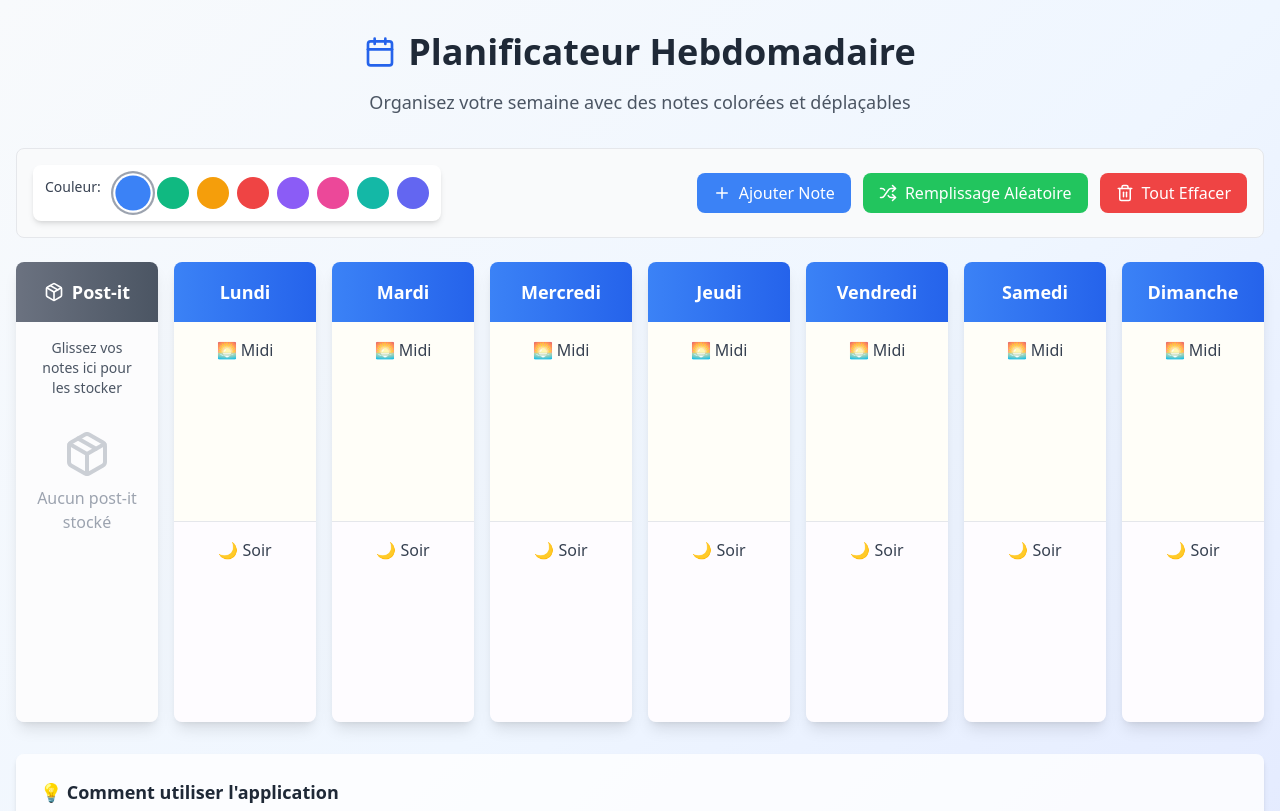
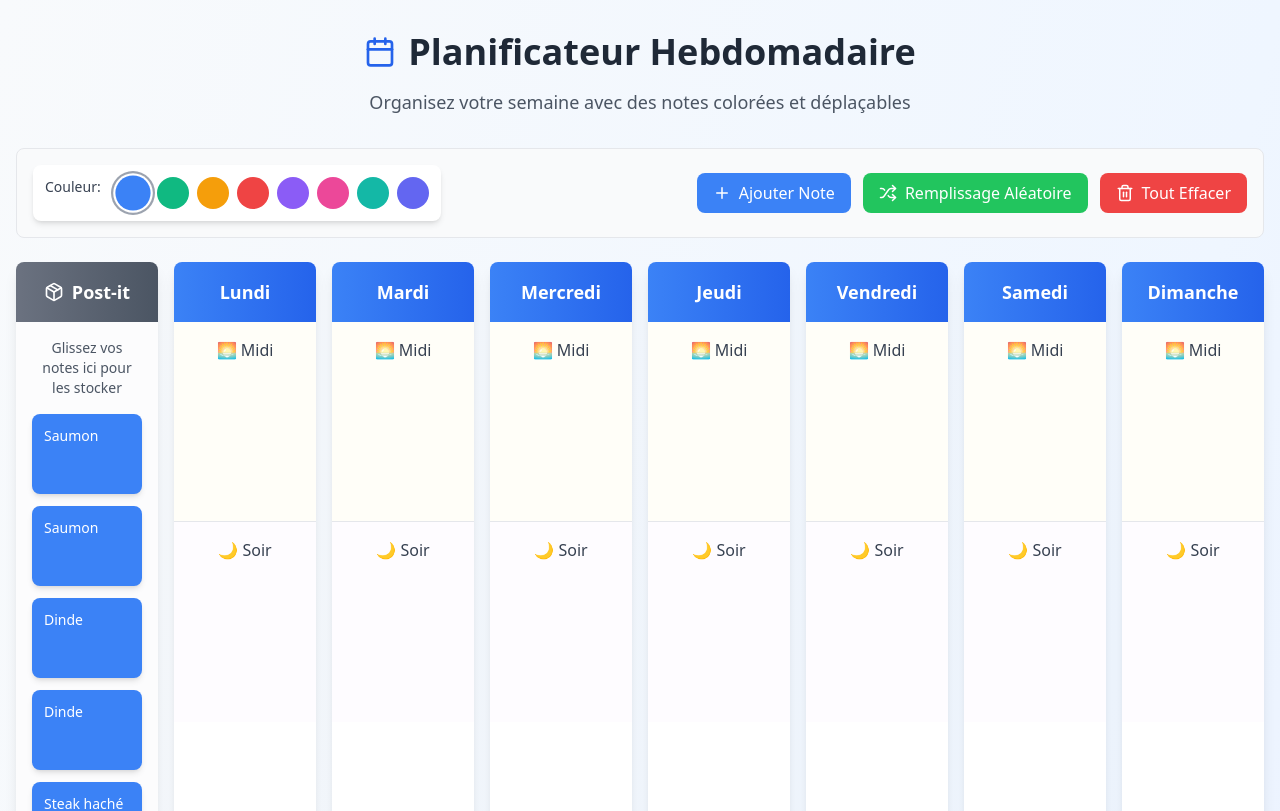
Before and after one commit to philippe-lubrano/Planning, a React (Vite) app: page / in a window 1280 px wide. Shown: the top 811 px of the page. Built offline with nearby package versions, Linux system fonts and the light colour scheme.

Commit message:
Add default food tickets in Post-it column

```diff
--- a/src/App.tsx
+++ b/src/App.tsx
@@ -4,11 +4,12 @@ import { StickyNote as StickyNoteType, COLORS, DAYS } from './types';
 import { DayColumn } from './components/DayColumn';
 import { PostItColumn } from './components/PostItColumn';
 import { Toolbar } from './components/Toolbar';
-import { generateRandomNotes } from './utils/noteGenerator';
+import { generateRandomNotes, redistributeExistingNotes } from './utils/noteGenerator';
+import { generateDefaultFoodNotes } from './utils/defaultNotes';
 import { useLocalStorage } from './hooks/useLocalStorage';
 
 function App() {
-  const [notes, setNotes] = useLocalStorage<StickyNoteType[]>('weekly-planner-notes', []);
+  const [notes, setNotes] = useLocalStorage<StickyNoteType[]>('weekly-planner-notes', generateDefaultFoodNotes());
   const [selectedColor, setSelectedColor] = useState(COLORS[0].value);
   const [draggedNote, setDraggedNote] = useState<StickyNoteType | null>(null);
 
--- /dev/null
+++ b/src/utils/defaultNotes.ts
@@ -0,0 +1,51 @@
+import { StickyNote, COLORS } from '../types';
+
+// Aliments par catégorie avec leurs couleurs
+const FOOD_CATEGORIES = {
+  proteins: {
+    color: COLORS.find(c => c.name === 'Blue')?.value || '#3B82F6',
+    items: ['Saumon', 'Dinde', 'Steak haché boeuf', 'Poulet', 'Colin']
+  },
+  carbs: {
+    color: COLORS.find(c => c.name === 'Yellow')?.value || '#F59E0B',
+    items: ['Riz basmati', 'Pâtes', 'Quinoa', 'Lentilles corail', 'Boulgour', 'Lentilles vertes', 'Riz complet']
+  },
+  vegetables: {
+    color: COLORS.find(c => c.name === 'Green')?.value || '#10B981',
+    items: ['Brocolis', 'Haricots verts', 'Butternut', 'Carottes', 'Patates douces', 'Courgettes', 'Epinards']
+  },
+  extras: {
+    color: COLORS.find(c => c.name === 'Pink')?.value || '#EC4899',
+    items: ['Avocat', 'Abricots secs', 'Pruneaux', 'Noix de cajou']
+  }
+};
+
+export const generateDefaultFoodNotes = (): StickyNote[] => {
+  const notes: StickyNote[] = [];
+  let noteId = 0;
+
+  // Créer chaque aliment en double
+  Object.entries(FOOD_CATEGORIES).forEach(([category, { color, items }]) => {
+    items.forEach(item => {
+      // Première copie
+      notes.push({
+        id: `default-${category}-${noteId++}`,
+        content: item,
+        color: color,
+        day: 'postit',
+        timeSlot: 'midi',
+      });
+
+      // Deuxième copie
+      notes.push({
+        id: `default-${category}-${noteId++}`,
+        content: item,
+        color: color,
+        day: 'postit',
+        timeSlot: 'midi',
+      });
+    });
+  });
+
+  return notes;
+};
```
